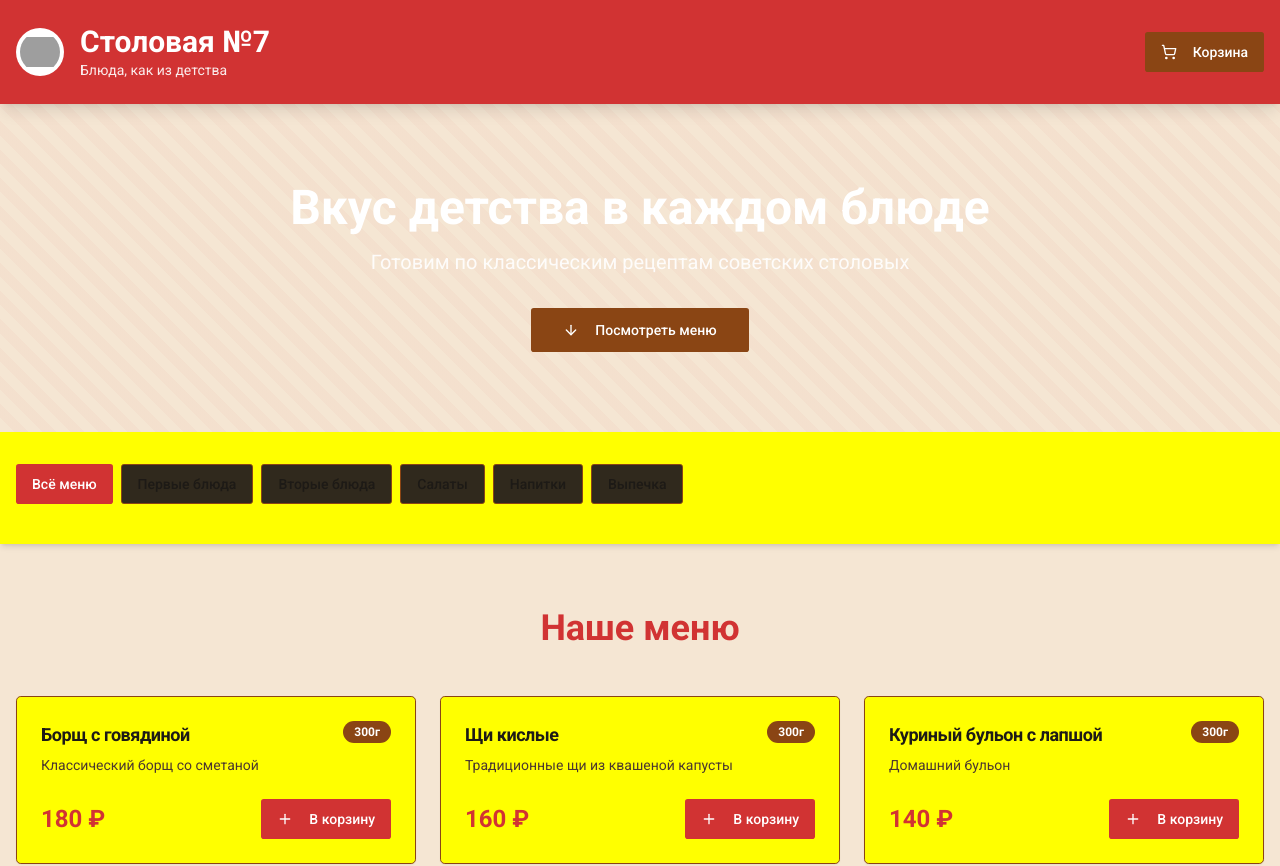
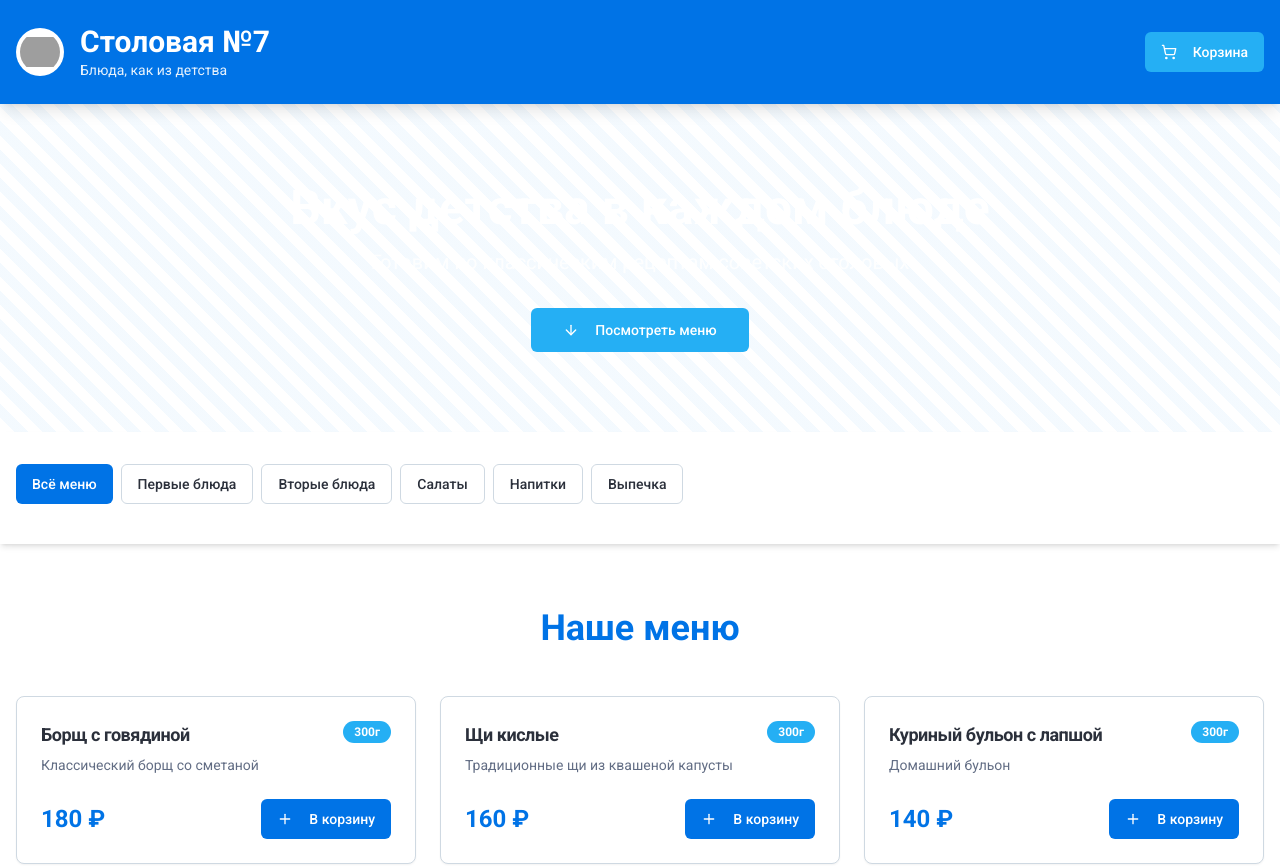
Before and after one commit to pr-poehali-dev/online-dining-ussr, a React (Vite) app: page / in a window 1280 px wide. Shown: the top 866 px of the page. Built offline with nearby package versions, Linux system fonts and the light colour scheme; grey boxes are pictures that could not be loaded.

Commit message:
refactor: обновлена цветовая палитра

```diff
--- a/src/index.css
+++ b/src/index.css
@@ -6,35 +6,35 @@
 
 @layer base {
   :root {
-    --background: 38 25 15;
-    --foreground: 30 15 10;
+    --background: 0 0% 100%;
+    --foreground: 220 15% 20%;
 
-    --card: 245 230 211;
-    --card-foreground: 30 15 10;
+    --card: 0 0% 100%;
+    --card-foreground: 220 15% 20%;
 
-    --popover: 245 230 211;
-    --popover-foreground: 30 15 10;
+    --popover: 0 0% 100%;
+    --popover-foreground: 220 15% 20%;
 
-    --primary: 0 63% 51%;
+    --primary: 210 100% 45%;
     --primary-foreground: 0 0% 100%;
 
-    --secondary: 25 75% 31%;
+    --secondary: 200 90% 55%;
     --secondary-foreground: 0 0% 100%;
 
-    --muted: 30 27% 70%;
-    --muted-foreground: 20 24% 24%;
+    --muted: 210 30% 94%;
+    --muted-foreground: 220 15% 45%;
 
-    --accent: 45 100% 51%;
-    --accent-foreground: 30 15 10;
+    --accent: 195 100% 50%;
+    --accent-foreground: 220 15% 20%;
 
     --destructive: 0 84.2% 60.2%;
     --destructive-foreground: 0 0% 98%;
 
-    --border: 25 75% 31%;
-    --input: 25 75% 31%;
-    --ring: 0 63% 51%;
+    --border: 210 25% 85%;
+    --input: 210 25% 85%;
+    --ring: 210 100% 45%;
 
-    --radius: 0.3rem;
+    --radius: 0.5rem;
 
     --sidebar-background: 0 0% 98%;
 
@@ -98,7 +98,7 @@
   }
 
   body {
-    @apply bg-[#F5E6D3] text-foreground font-['Roboto'];
+    @apply bg-background text-foreground font-['Roboto'];
   }
 }
 
@@ -108,8 +108,8 @@
       45deg,
       transparent,
       transparent 10px,
-      rgba(211, 47, 47, 0.03) 10px,
-      rgba(211, 47, 47, 0.03) 20px
+      rgba(33, 150, 243, 0.05) 10px,
+      rgba(33, 150, 243, 0.05) 20px
     );
   }
 
```
